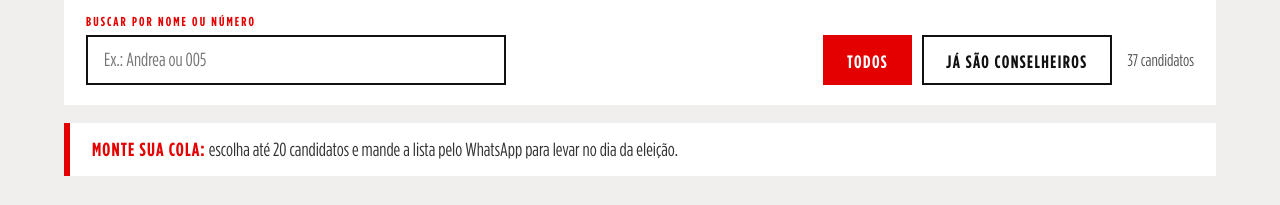
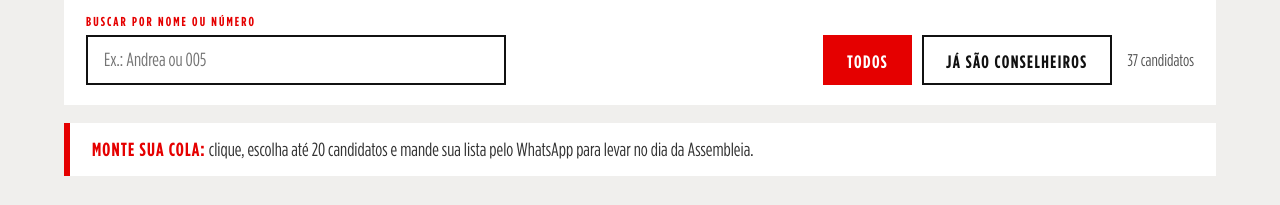
Before and after one commit to jupoggi/STP, a plain HTML site: page index.html in a window 1280 px wide. Shown: the part 3960-4165 px from the top of the page. Drawn offline with Linux system fonts and the light colour scheme.

Commit message:
Texto da cola
Co-Authored-By: Claude Opus 5.5 <noreply@anthropic.com>
Claude-Session: https://claude.ai/code/session_016sjLhDkhevxZhNY5P2uLk1

```diff
--- a/index.html
+++ b/index.html
@@ -288,7 +288,7 @@ html{scroll-behavior:smooth}
 <span style="font-size: 17px; color: #555555; padding-left: 6px">{{countLabel}}</span>
 </div>
 </div>
-<p style="margin: -14px 0 0; padding: 14px 22px; background: #FFFFFF; border-left: 6px solid #E50000; font-size: 19px; line-height: 1.35; color: #333333"><strong style="font-weight: 700; color: #E50000; text-transform: uppercase; letter-spacing: 0.06em">Monte sua cola:</strong> escolha até 20 candidatos e mande a lista pelo WhatsApp para levar no dia da eleição.</p>
+<p style="margin: -14px 0 0; padding: 14px 22px; background: #FFFFFF; border-left: 6px solid #E50000; font-size: 19px; line-height: 1.35; color: #333333"><strong style="font-weight: 700; color: #E50000; text-transform: uppercase; letter-spacing: 0.06em">Monte sua cola:</strong> clique, escolha até 20 candidatos e mande sua lista pelo WhatsApp para levar no dia da Assembleia.</p>
 
 <div style="display: grid; grid-template-columns: repeat(auto-fill, minmax(270px, 1fr)); gap: 28px">
 <sc-for list="{{lista}}" as="c" hint-placeholder-count="8">
```
Also changed, not shown: _fonte/Proposta.dc.html (+1 -1 lines).
